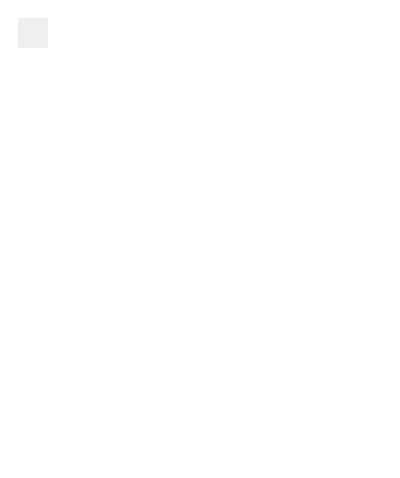
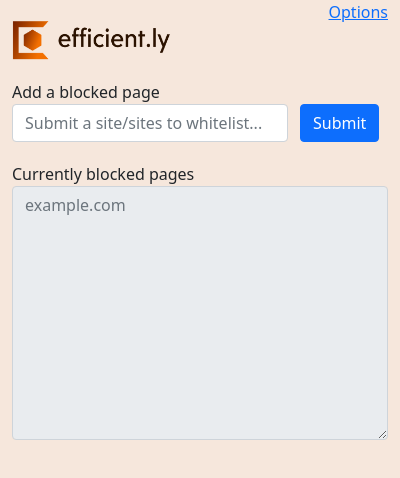
Before and after one commit to lukedawe/Efficient.ly, a browser extension: page popup.html in a window 400 px wide. Drawn offline with nearby package versions, Linux system fonts and the light colour scheme.

Commit message:
Getting UI sorted

```diff
--- a/button.css
+++ b/button.css
@@ -1,10 +1,12 @@
 button {
+  /*
     height: 30px;
     width: 30px;
     outline: none;
     margin: 10px;
     border: none;
     border-radius: 2px;
+    */
   }
 
   button.current {
--- /dev/null
+++ b/popup.css
@@ -0,0 +1,4 @@
+body{
+    background-color: #F6E7DC;
+    width: 400px;
+}
--- a/popup.html
+++ b/popup.html
@@ -1,10 +1,58 @@
 <!DOCTYPE html>
 <html>
   <head>
+    <!-- Bootstrap CSS -->
+  <link href="https://cdn.jsdelivr.net/npm/bootstrap@5.0.2/dist/css/bootstrap.min.css" rel="stylesheet" integrity="sha384-EVSTQN3/azprG1Anm3QDgpJLIm9Nao0Yz1ztcQTwFspd3yD65VohhpuuCOmLASjC" crossorigin="anonymous">
+
     <link rel="stylesheet" href="button.css">
+    <link rel="stylesheet" href="popup.css">
   </head>
   <body>
+
+    <div class="container">
+      <div class="row">
+        <div class="col">
+          <img style="width: 160px;height: 40px; margin-top: 20px;margin-bottom: 20px;" src="images/cover.png" alt="efficent.ly">
+        </div>
+        <div class="col" style="text-align: right;">
+          <a href="options.html">Options</a>
+        </div>
+      </div>
+
+      <div class="row">
+        <div class="col">
+          <p style="margin-bottom: 0px;">Add a blocked page</p>
+        </div>
+      </div>
+
+      <div class="row" style="margin-bottom: 20px;">
+        <div class="col-9">
+          <textarea class="form-control" placeholder="Submit a site/sites to whitelist..." id="submittedText" rows="1" style="resize: none;"></textarea>
+        </div>
+        <div class="col" style="padding: 0px;">
+          <button type="button" class="btn btn-primary">Submit</button>
+        </div>
+      </div>
+
+      <div class="row">
+        <div class="col">
+          <p style="margin-bottom: 0px;">Currently blocked pages</p>
+        </div>
+      </div>
+
+      <div class="row">
+        <div class="col">
+          <textarea class="form-control" placeholder="example.com" id="textarea" rows="10" readonly></textarea>
+        </div>
+      </div>
+    </div>
+
+
+    <p></p>
+    <!--
     <button id="changeColor"></button>
+    -->
     <script src="popup.js"></script>
+    <script src="https://cdn.jsdelivr.net/npm/bootstrap@5.0.2/dist/js/bootstrap.bundle.min.js" integrity="sha384-MrcW6ZMFYlzcLA8Nl+NtUVF0sA7MsXsP1UyJoMp4YLEuNSfAP+JcXn/tWtIaxVXM" crossorigin="anonymous"></script>
   </body>
 </html>
--- a/popup.js
+++ b/popup.js
@@ -1,5 +1,16 @@
 // Initialize button with user's preferred color
+const textarea = document.getElementById("textarea");
 let changeColor = document.getElementById("changeColor");
+
+window.addEventListener("DOMContentLoaded", () => {
+  chrome.storage.local.get(["blocked", "enabled"], function (local) {
+    const { blocked, enabled } = local;
+    if (Array.isArray(blocked)) {
+      textarea.value = blocked.join("\n");
+      checkbox.checked = enabled;
+    }
+  });
+});
 
 chrome.storage.sync.get("color", ({ color }) => {
   changeColor.style.backgroundColor = color;
```
Also changed, not shown: options.html (+2 -1 lines), images/cover.png (added).
